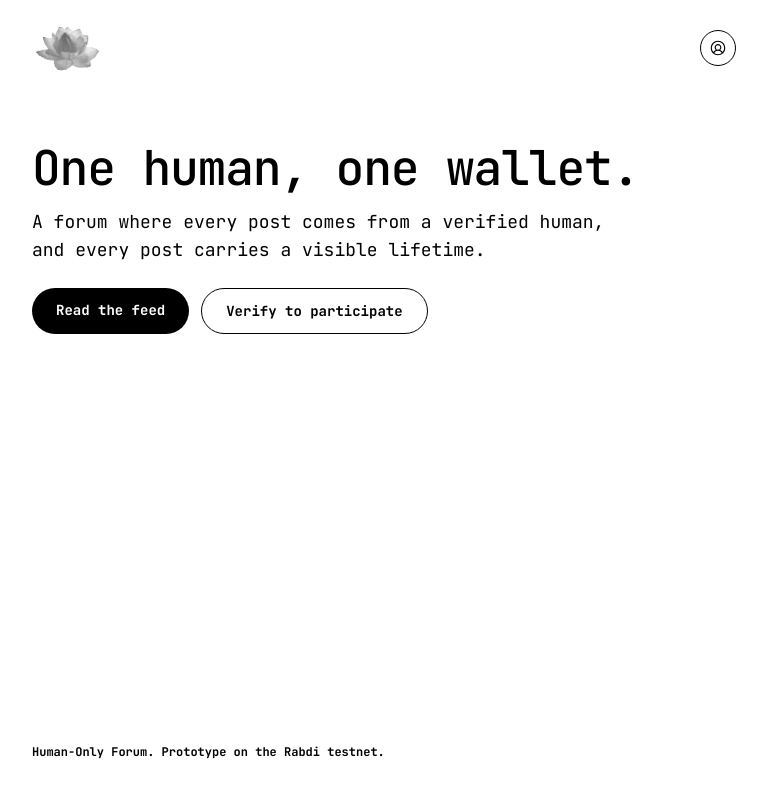
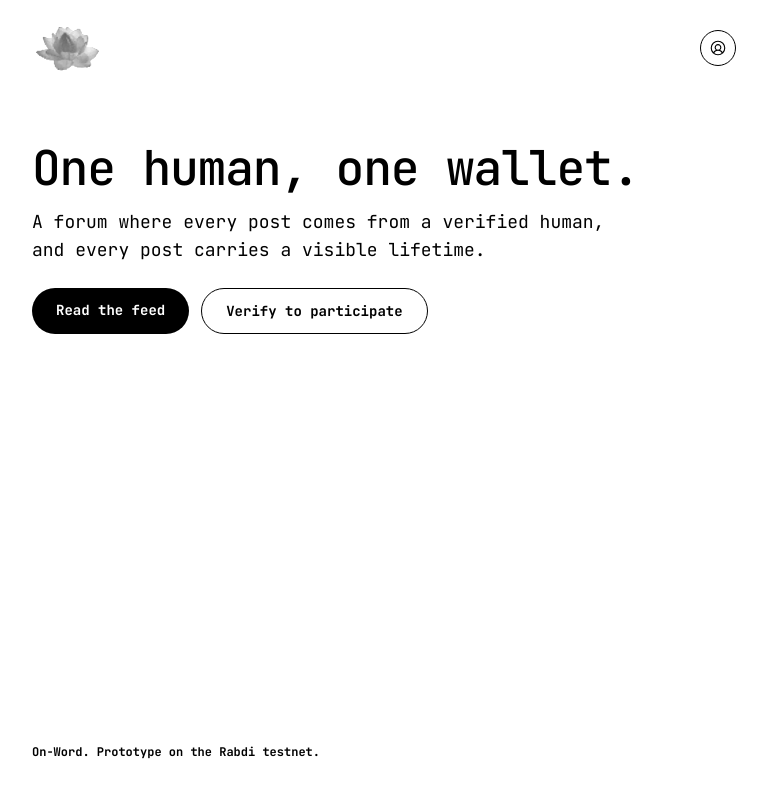
Before and after one commit to crodyy/on-word, a Next.js app: page / in a window 1280 px wide. Shown: the whole page, without its empty margins (256-1023 px from the left). Built offline with nearby package versions, Linux system fonts and the light colour scheme.

Commit message:
feat(brand): rename Human-Only Forum to On-Word

```diff
--- a/app/components/SiteHeader.tsx
+++ b/app/components/SiteHeader.tsx
@@ -56,9 +56,9 @@ export default function SiteHeader() {
 
   return (
     <header className="mx-auto flex w-full max-w-3xl items-center justify-between px-5 py-4 sm:px-8">
-      <Link href="/" className="flex items-center gap-2" aria-label="Human-Only Forum home">
+      <Link href="/" className="flex items-center gap-2" aria-label="On-Word home">
         {/* eslint-disable-next-line @next/next/no-img-element */}
-        <img src="/logo.jpg" alt="Human-Only Forum lotus logo" width={72} height={72} className="rounded-full grayscale contrast-125" />
+        <img src="/logo.jpg" alt="On-Word lotus logo" width={72} height={72} className="rounded-full grayscale contrast-125" />
       </Link>
       <div className="flex items-center gap-2">
         {wallet ? (
--- a/app/layout.tsx
+++ b/app/layout.tsx
@@ -6,7 +6,7 @@ import SiteHeader from "./components/SiteHeader";
 const mono = JetBrains_Mono({ subsets: ["latin"], weight: ["400", "500", "700"], variable: "--font-mono" });
 
 export const metadata: Metadata = {
-  title: "Human-Only Forum",
+  title: "On-Word",
   description: "One verified human, one locked wallet. Posts live on limited lifetimes.",
 };
 
@@ -17,7 +17,7 @@ export default function RootLayout({ children }: { children: React.ReactNode })
         <SiteHeader />
         <div className="mx-auto w-full max-w-3xl flex-1 px-5 sm:px-8">{children}</div>
         <footer className="mx-auto w-full max-w-3xl px-5 sm:px-8 pb-10 pt-6 text-xs font-bold text-[var(--color-ink)]">
-          <p>Human-Only Forum. Prototype on the Rabdi testnet.</p>
+          <p>On-Word. Prototype on the Rabdi testnet.</p>
         </footer>
       </body>
     </html>
```
Also changed, not shown: 2 other files (tests, documents, lock files or other folders).
